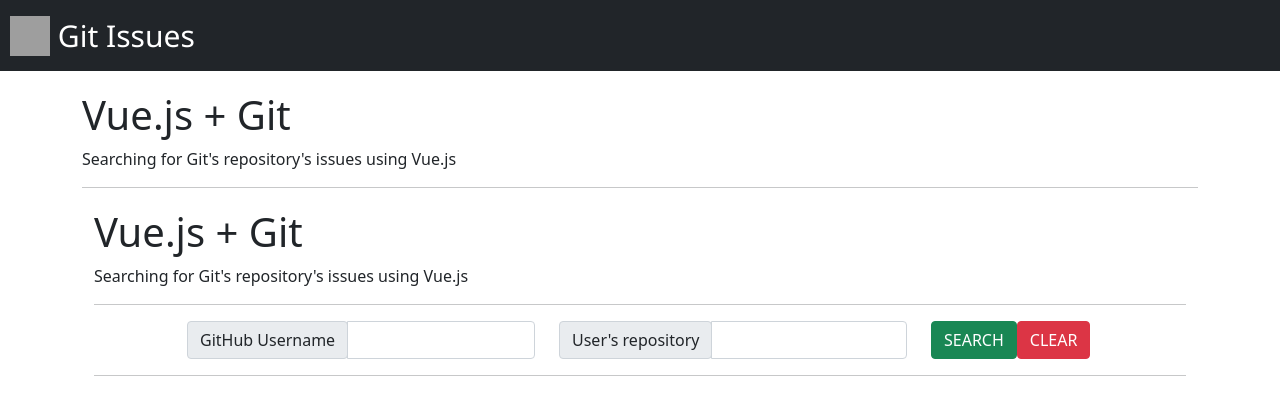
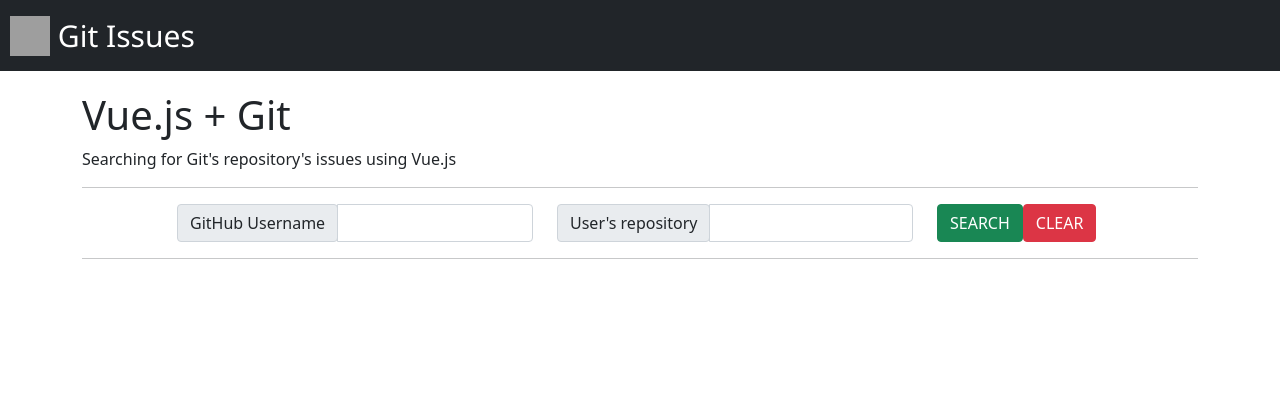
Before and after one commit to emanuellycarvalho/curso-vuejs, a Vue app in the folder after-cli/: page /#/ in a window 1280 px wide. Shown: the top 398 px of the page. Built offline with nearby package versions, Linux system fonts and the light colour scheme; grey boxes are pictures that could not be loaded.

Commit message:
Configurando template geral

```diff
--- a/after-cli/src/components/GitIssues.vue
+++ b/after-cli/src/components/GitIssues.vue
@@ -1,26 +1,5 @@
 <template>
-    <div id="main-div" class="container">
-
-        <div id="symbols">
-            <svg xmlns="http://www.w3.org/2000/svg" style="display: none;">
-                <symbol id="check-circle-fill" fill="currentColor" viewBox="0 0 16 16">
-                    <path d="M16 8A8 8 0 1 1 0 8a8 8 0 0 1 16 0zm-3.97-3.03a.75.75 0 0 0-1.08.022L7.477 9.417 5.384 7.323a.75.75 0 0 0-1.06 1.06L6.97 11.03a.75.75 0 0 0 1.079-.02l3.992-4.99a.75.75 0 0 0-.01-1.05z"/>
-                </symbol>
-                <symbol id="info-fill" fill="currentColor" viewBox="0 0 16 16">
-                    <path d="M8 16A8 8 0 1 0 8 0a8 8 0 0 0 0 16zm.93-9.412-1 4.705c-.07.34.029.533.304.533.194 0 .487-.07.686-.246l-.088.416c-.287.346-.92.598-1.465.598-.703 0-1.002-.422-.808-1.319l.738-3.468c.064-.293.006-.399-.287-.47l-.451-.081.082-.381 2.29-.287zM8 5.5a1 1 0 1 1 0-2 1 1 0 0 1 0 2z"/>
-                </symbol>
-                <symbol id="exclamation-triangle-fill" fill="currentColor" viewBox="0 0 16 16">
-                    <path d="M8.982 1.566a1.13 1.13 0 0 0-1.96 0L.165 13.233c-.457.778.091 1.767.98 1.767h13.713c.889 0 1.438-.99.98-1.767L8.982 1.566zM8 5c.535 0 .954.462.9.995l-.35 3.507a.552.552 0 0 1-1.1 0L7.1 5.995A.905.905 0 0 1 8 5zm.002 6a1 1 0 1 1 0 2 1 1 0 0 1 0-2z"/>
-                </symbol>
-            </svg>
-        </div>
-
-        <div id="page-header">
-            <h1>Vue.js + Git</h1>
-            <p>Searching for Git's repository's issues using Vue.js</p>
-        </div>
-
-        <hr>
+    <div id="main-div">
 
         <div id="form">
             <form action="">
@@ -115,6 +94,7 @@
                 </table>
             </div>
         </div>
+
     </div>
 </template>
 
@@ -148,6 +128,7 @@
                 },
             }
         },
+
         methods:{
             search(){
                 this.resetAlert();
@@ -242,11 +223,6 @@
 </script>
 <style>
 
-    #main-div{
-        margin-top: 20px;
-        margin-bottom: 20px;
-    }
-
     .spinner-border-sm{
         padding-left: 0;
         padding-right: 0;
```
